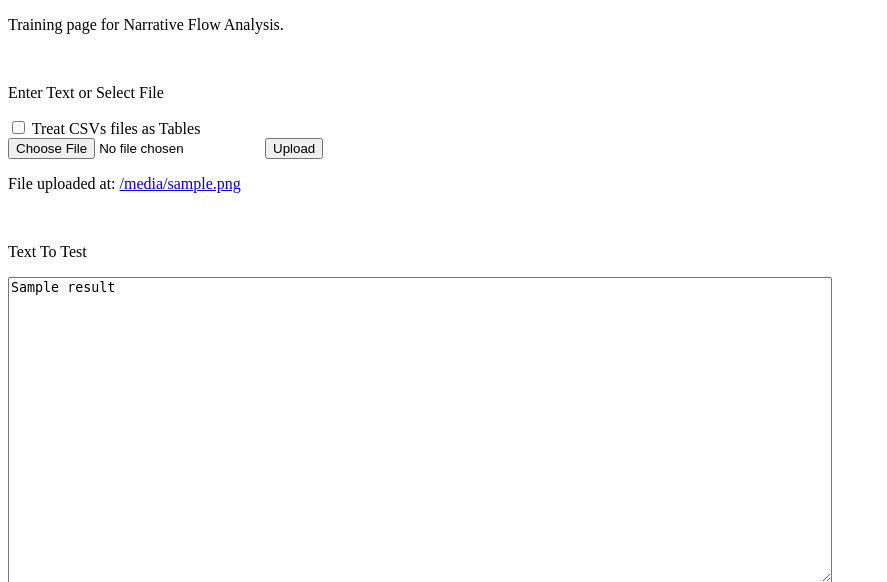
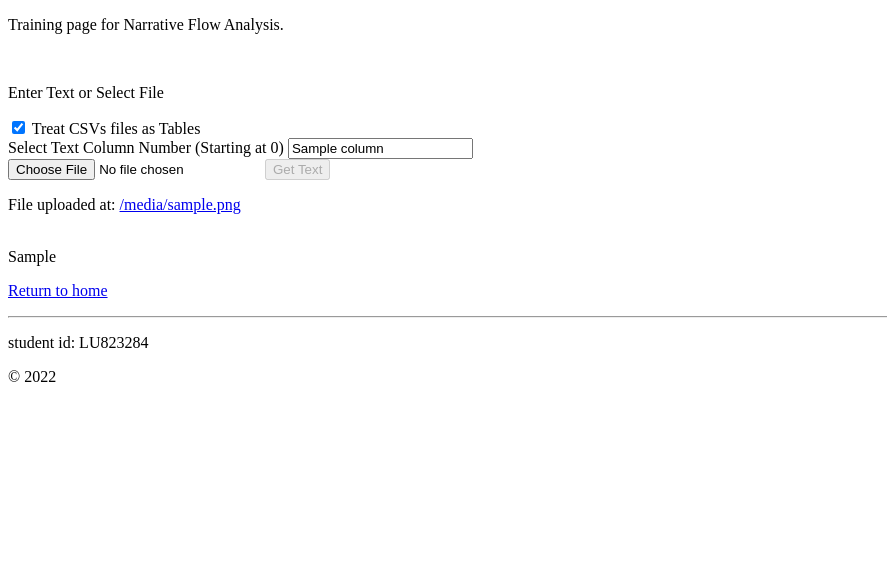
Before and after one commit to garethhutchins/UserExperience, a Django app: template userexperience/templates/userexperience/train.html in a window 1280 px wide. Shown: the part 26-608 px from the top of the page, without its empty margins (0-887 px from the left). Run offline with Django 3.2, Linux system fonts and the light colour scheme; the template is opened without the code that fills it: most values are stand-ins (such as "Sample title", 1, 10 or a date in 2020).

Commit message:
Added CSV Preview

```diff
--- a/userexperience/templates/userexperience/train.html
+++ b/userexperience/templates/userexperience/train.html
@@ -8,28 +8,69 @@ Train
 <p>Enter Text or Select File</p>
 <form method="post" enctype="multipart/form-data">
     {% csrf_token %}
-  <input type="checkbox" id="csv" name="csv" onclick="csv_clicked()">
-  <label for="csv"> Treat CSVs files as Tables </label><br>
-  <input type="file" name="myfile">
-  <button type="submit">Upload</button>
+
+  {% if text %}
+    <input type="checkbox" id="csv" name="csv" onclick="csv_clicked()">
+    <label for="csv"> Treat CSVs files as Tables </label><br>
+    <div id="dataframe" style="display: none">
+      <label for="column">Select Text Column Number (Starting at 0)</label>
+      <input type="text" id="column" name="column" value="{{ column }}">
+      </br>
+    </div>
+  {% else %}
+    <input type="checkbox" id="csv" name="csv" onclick="csv_clicked()" checked>
+    <label for="csv"> Treat CSVs files as Tables </label><br>
+    <div id="dataframe">
+      <label for="column">Select Text Column Number (Starting at 0)</label>
+      <input type="text" id="column" name="column" value="{{ column }}">
+      </br>
+    </div>
+  {% endif %}
+  <input type="file" name="myfile" id="myfile" onchange="getfile_changed()">
+  <button type="submit" id="file_upload" name="file_upload" disabled>Get Text</button>
 </form>
 {% if uploaded_file_url %}
   <p>File uploaded at: <a href="{{ uploaded_file_url }}">{{ uploaded_file_url }}</a></p>
 {% endif %}
 </br>
+
+
+{% if text %}
 <div id="text">
   <p>Text To Test</p>
   <textarea rows="20" cols="100">{{ result }} </textarea>
 </div>
+
+{% else %}
+  <div id="text" style="display: none">
+    <p>Text To Test</p>
+    <textarea rows="20" cols="100">{{ result }} </textarea>
+  </div>
+  <div id="showtable">
+    {{ html_result|safe }}
+  </div>
+{% endif %}
+
 <script type = "text/javascript">
+function getfile_changed(){
+  var btn_GetText = document.getElementById("file_upload");
+  btn_GetText.disabled = false;
+}
+
 function csv_clicked() {
   var csv = document.getElementById("csv");
   var text = document.getElementById("text");
+  var dataframe = document.getElementById("dataframe")
+  var showtable = document.getElementById("showtable")
   if (csv.checked) {
     text.style.display = "none";
+    dataframe.style.display = "initial";
+    showtable.style.display = "initial";
   }
   else {
     text.style.display = "initial";
+    dataframe.style.display = "none";
+    showtable.style.display = "none";
   }
 }
 </script>
```
Also changed, not shown: userexperience/views.py (+16 -6 lines).
